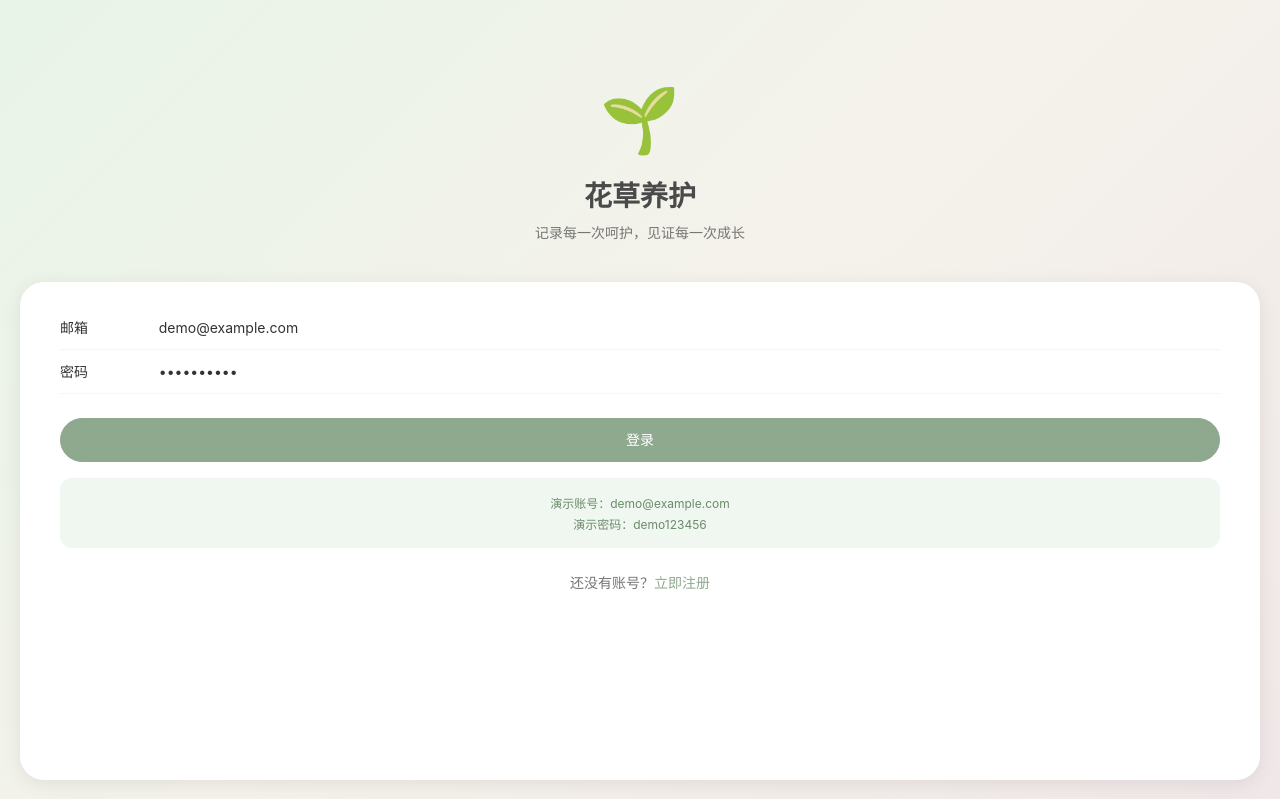
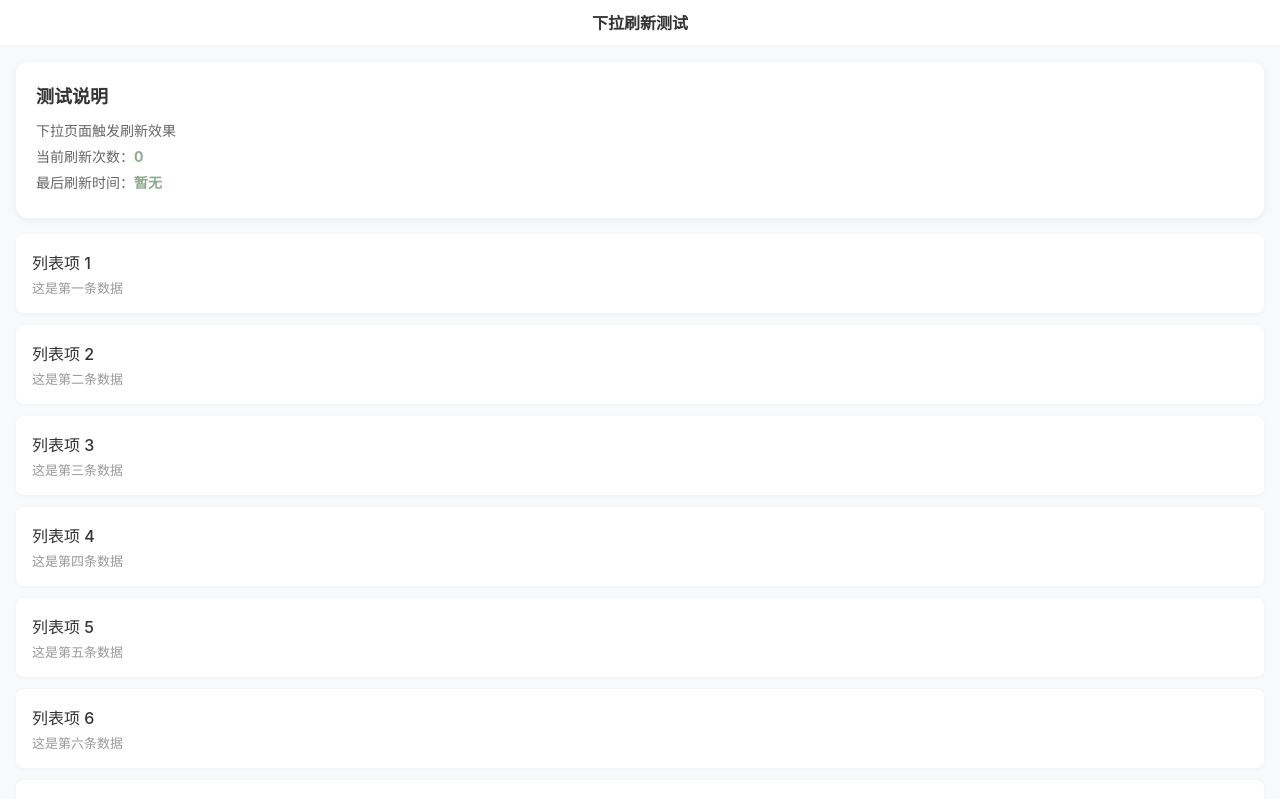
Before and after one commit to lifesrc/yanghua-by-ark2, a Vue app: page /pull in a window 1280 px wide. Before the commit this address led to /login. Shown: the top 799 px of the page. Built offline with nearby package versions, Linux system fonts and the light colour scheme.

Commit message:
测试pull request，上拉滚动不受影响；在另一claude版本，会受影响

```diff
--- a/client/src/router/index.ts
+++ b/client/src/router/index.ts
@@ -89,6 +89,12 @@ const routes: RouteRecordRaw[] = [
     name: 'UserStats',
     component: () => import('@/views/Stats.vue'),
     meta: { requiresAuth: true }
+  },
+  {
+    path: '/pull',
+    name: 'PullRefreshTest',
+    component: () => import('@/views/PullRefreshTest.vue'),
+    meta: { requiresAuth: false }
   }
 ]
 
--- /dev/null
+++ b/client/src/views/PullRefreshTest.vue
@@ -0,0 +1,125 @@
+<template>
+  <div class="pull-refresh-test">
+    <van-nav-bar title="下拉刷新测试" />
+
+    <van-pull-refresh v-model="refreshing" @refresh="onRefresh">
+      <div class="content">
+        <div class="info-card">
+          <h3>测试说明</h3>
+          <p>下拉页面触发刷新效果</p>
+          <p>当前刷新次数：<strong>{{ refreshCount }}</strong></p>
+          <p>最后刷新时间：<strong>{{ lastRefreshTime || '暂无' }}</strong></p>
+        </div>
+
+        <div class="list-item" v-for="item in list" :key="item.id">
+          <div class="item-title">{{ item.title }}</div>
+          <div class="item-desc">{{ item.desc }}</div>
+        </div>
+      </div>
+    </van-pull-refresh>
+  </div>
+</template>
+
+<script setup lang="ts">
+import { ref } from 'vue'
+import { showToast } from 'vant'
+
+const refreshing = ref(false)
+const refreshCount = ref(0)
+const lastRefreshTime = ref('')
+
+const list = ref([
+  { id: 1, title: '列表项 1', desc: '这是第一条数据' },
+  { id: 2, title: '列表项 2', desc: '这是第二条数据' },
+  { id: 3, title: '列表项 3', desc: '这是第三条数据' },
+  { id: 4, title: '列表项 4', desc: '这是第四条数据' },
+  { id: 5, title: '列表项 5', desc: '这是第五条数据' },
+  { id: 6, title: '列表项 6', desc: '这是第六条数据' },
+  { id: 7, title: '列表项 7', desc: '这是第七条数据' },
+  { id: 8, title: '列表项 8', desc: '这是第八条数据' },
+  { id: 9, title: '列表项 9', desc: '这是第九条数据' },
+  { id: 10, title: '列表项 10', desc: '这是第十条数据' },
+  { id: 11, title: '列表项 11', desc: '这是第十一条数据' },
+  { id: 12, title: '列表项 12', desc: '这是第十二条数据' },
+  { id: 13, title: '列表项 13', desc: '这是第十三条数据' },
+  { id: 14, title: '列表项 14', desc: '这是第十四条数据' },
+  { id: 15, title: '列表项 15', desc: '这是第十五条数据' },
+  { id: 16, title: '列表项 16', desc: '这是第十六条数据' },
+  { id: 17, title: '列表项 17', desc: '这是第十七条数据' },
+  { id: 18, title: '列表项 18', desc: '这是第十八条数据' },
+  { id: 19, title: '列表项 19', desc: '这是第十九条数据' },
+  { id: 20, title: '列表项 20', desc: '这是第二十条数据' }
+])
+
+const onRefresh = () => {
+  setTimeout(() => {
+    refreshCount.value++
+    lastRefreshTime.value = new Date().toLocaleTimeString()
+
+    list.value.unshift({
+      id: Date.now(),
+      title: `新增项 ${refreshCount.value}`,
+      desc: `第 ${refreshCount.value} 次刷新添加的数据`
+    })
+
+    refreshing.value = false
+    showToast('刷新成功')
+  }, 1500)
+}
+</script>
+
+<style scoped lang="scss">
+.pull-refresh-test {
+  min-height: 100vh;
+  background-color: #f8f9fa;
+}
+
+.content {
+  min-height: calc(100vh - 46px);
+  padding: 16px;
+}
+
+.info-card {
+  background: white;
+  border-radius: 12px;
+  padding: 20px;
+  margin-bottom: 16px;
+  box-shadow: 0 2px 8px rgba(0, 0, 0, 0.06);
+
+  h3 {
+    margin: 0 0 12px 0;
+    color: #333;
+    font-size: 18px;
+  }
+
+  p {
+    margin: 6px 0;
+    color: #666;
+    font-size: 14px;
+
+    strong {
+      color: #8FA98F;
+    }
+  }
+}
+
+.list-item {
+  background: white;
+  border-radius: 8px;
+  padding: 16px;
+  margin-bottom: 12px;
+  box-shadow: 0 1px 4px rgba(0, 0, 0, 0.04);
+}
+
+.item-title {
+  font-size: 16px;
+  font-weight: 500;
+  color: #333;
+  margin-bottom: 4px;
+}
+
+.item-desc {
+  font-size: 13px;
+  color: #999;
+}
+</style>
```
